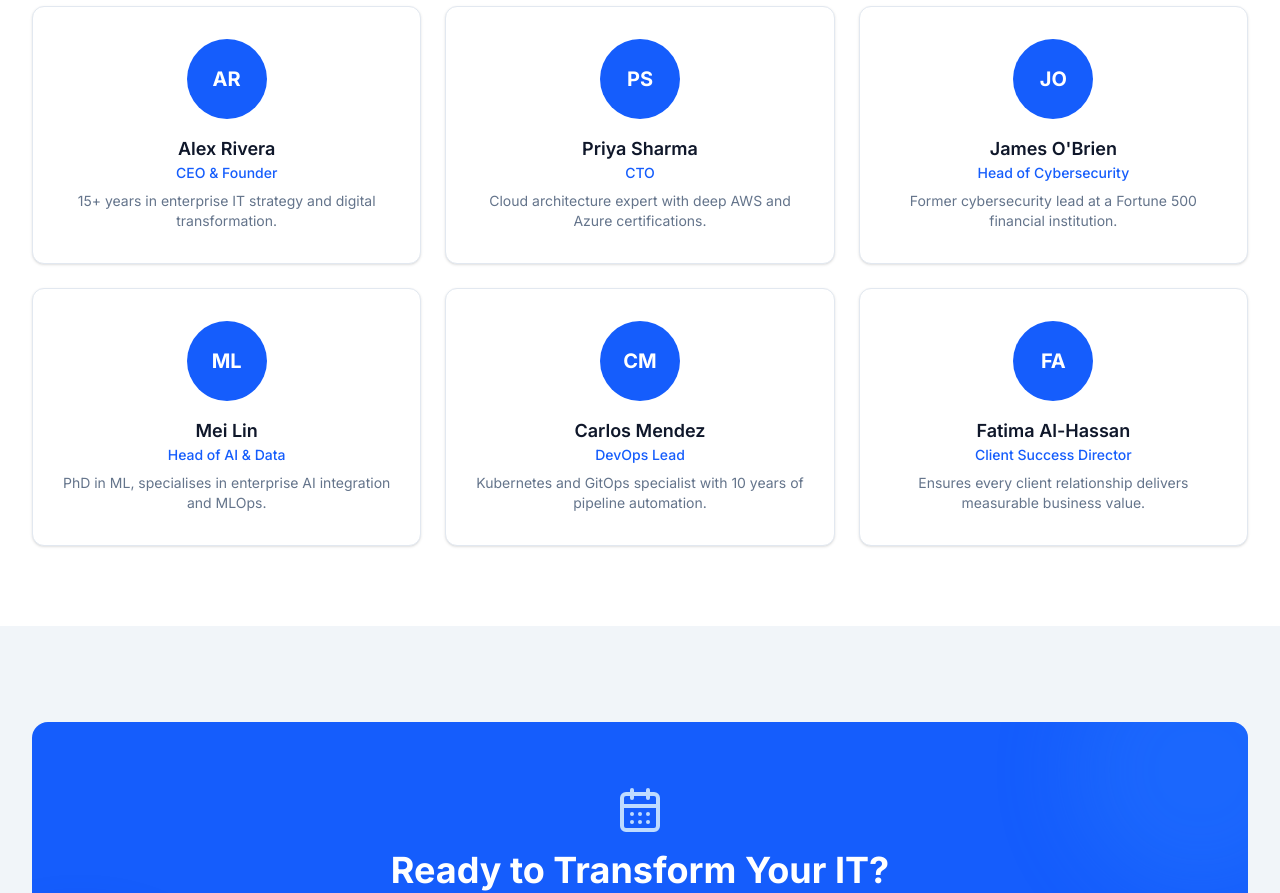
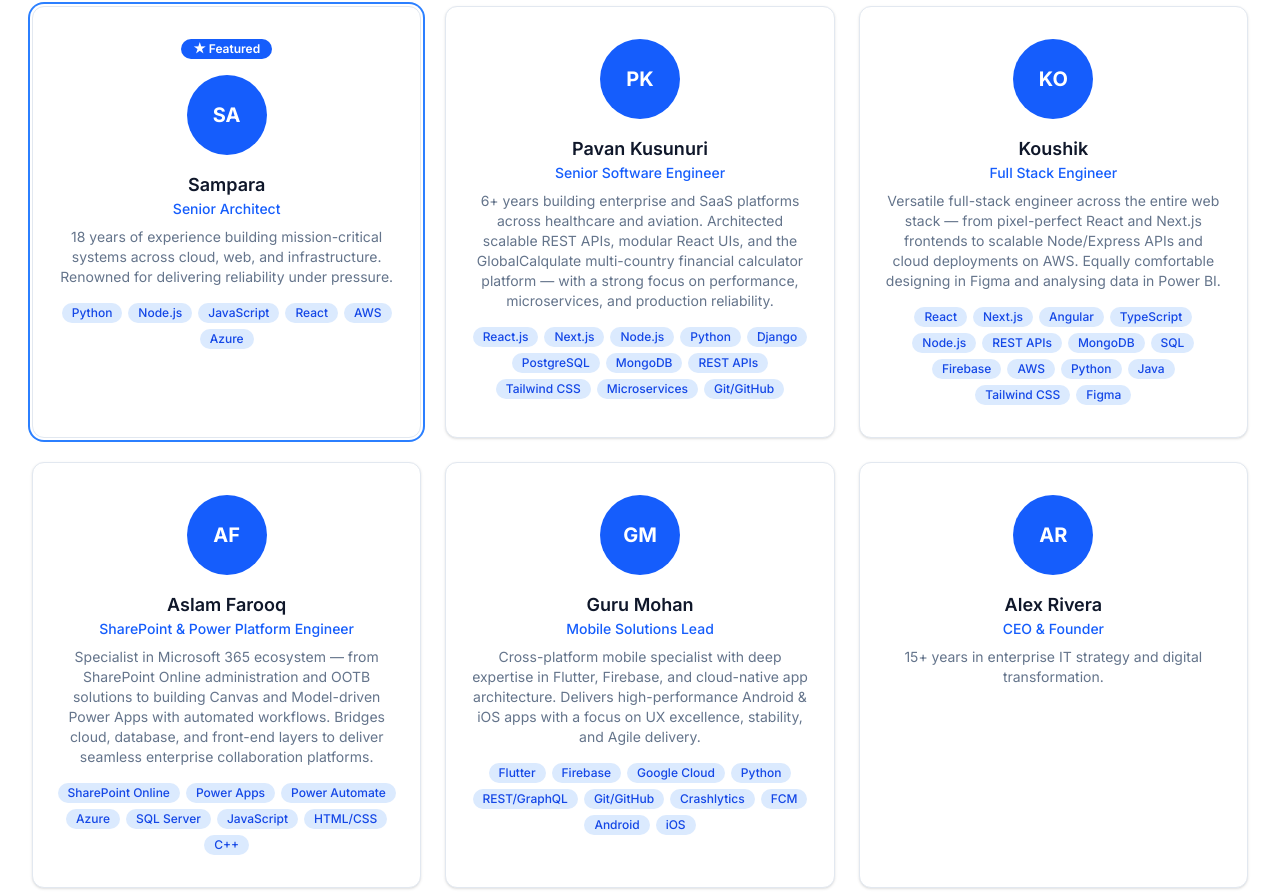
Before and after one commit to PavanKusunuri/techinifinity, a Next.js app: page /about in a window 1280 px wide. Shown: the part 1893-2786 px from the top of the page. Built offline with nearby package versions, Linux system fonts and the light colour scheme.

Commit message:
Added Teammates in the project

```diff
--- a/src/app/about/page.tsx
+++ b/src/app/about/page.tsx
@@ -1,6 +1,7 @@
 import type { Metadata } from "next";
 import { SectionHeading } from "@/components/ui/SectionHeading";
 import { Card, CardContent } from "@/components/ui/Card";
+import { Badge } from "@/components/ui/Badge";
 import { CTA } from "@/components/sections/CTA";
 import { Target, Eye, Heart, Users, Award, Globe } from "lucide-react";
 
@@ -11,6 +12,89 @@ export const metadata: Metadata = {
 };
 
 const team = [
+  {
+    name: "Sampara",
+    role: "Senior Architect",
+    bio: "18 years of experience building mission-critical systems across cloud, web, and infrastructure. Renowned for delivering reliability under pressure.",
+    avatar: "SA",
+    skills: ["Python", "Node.js", "JavaScript", "React", "AWS", "Azure"],
+    highlight: true,
+  },
+  {
+    name: "Pavan Kusunuri",
+    role: "Senior Software Engineer",
+    bio: "6+ years building enterprise and SaaS platforms across healthcare and aviation. Architected scalable REST APIs, modular React UIs, and the GlobalCalqulate multi-country financial calculator platform — with a strong focus on performance, microservices, and production reliability.",
+    avatar: "PK",
+    skills: [
+      "React.js",
+      "Next.js",
+      "Node.js",
+      "Python",
+      "Django",
+      "PostgreSQL",
+      "MongoDB",
+      "REST APIs",
+      "Tailwind CSS",
+      "Microservices",
+      "Git/GitHub",
+    ],
+  },
+  {
+    name: "Koushik",
+    role: "Full Stack Engineer",
+    bio: "Versatile full-stack engineer across the entire web stack — from pixel-perfect React and Next.js frontends to scalable Node/Express APIs and cloud deployments on AWS. Equally comfortable designing in Figma and analysing data in Power BI.",
+    avatar: "KO",
+    skills: [
+      "React",
+      "Next.js",
+      "Angular",
+      "TypeScript",
+      "Node.js",
+      "REST APIs",
+      "MongoDB",
+      "SQL",
+      "Firebase",
+      "AWS",
+      "Python",
+      "Java",
+      "Tailwind CSS",
+      "Figma",
+    ],
+  },
+  {
+    name: "Aslam Farooq",
+    role: "SharePoint & Power Platform Engineer",
+    bio: "Specialist in Microsoft 365 ecosystem — from SharePoint Online administration and OOTB solutions to building Canvas and Model-driven Power Apps with automated workflows. Bridges cloud, database, and front-end layers to deliver seamless enterprise collaboration platforms.",
+    avatar: "AF",
+    skills: [
+      "SharePoint Online",
+      "Power Apps",
+      "Power Automate",
+      "Azure",
+      "SQL Server",
+      "JavaScript",
+      "HTML/CSS",
+      "C++",
+    ],
+  },
+  {
+    name: "Guru Mohan",
+    role: "Mobile Solutions Lead",
+    bio: "Cross-platform mobile specialist with deep expertise in Flutter, Firebase, and cloud-native app architecture. Delivers high-performance Android & iOS apps with a focus on UX excellence, stability, and Agile delivery.",
+    avatar: "GM",
+    skills: [
+      "Flutter",
+      "Firebase",
+      "Google Cloud",
+      "Python",
+      "REST/GraphQL",
+      "Git/GitHub",
+      "Crashlytics",
+      "FCM",
+      "Android",
+      "iOS",
+    ],
+  },
   {
     name: "Alex Rivera",
     role: "CEO & Founder",
@@ -53,27 +137,32 @@ const values = [
   {
     icon: Target,
     title: "Results-Driven",
-    description: "Every engagement is measured against clear business outcomes and ROI.",
+    description:
+      "Every engagement is measured against clear business outcomes and ROI.",
   },
   {
     icon: Heart,
     title: "Client-First",
-    description: "Your success is our success. We go beyond the brief to deliver real impact.",
+    description:
+      "Your success is our success. We go beyond the brief to deliver real impact.",
   },
   {
     icon: Award,
     title: "Excellence",
-    description: "We hold ourselves to the highest standards of technical and delivery quality.",
+    description:
+      "We hold ourselves to the highest standards of technical and delivery quality.",
   },
   {
     icon: Users,
     title: "Collaboration",
-    description: "We work as an extension of your team, not an external vendor.",
+    description:
+      "We work as an extension of your team, not an external vendor.",
   },
   {
     icon: Globe,
     title: "Innovation",
-    description: "Staying at the frontier of technology to bring you the best solutions.",
+    description:
+      "Staying at the frontier of technology to bring you the best solutions.",
   },
   {
     icon: Eye,
@@ -97,9 +186,10 @@ export default function AboutPage() {
             in the Digital Age
           </h1>
           <p className="text-xl text-[var(--color-muted-foreground)] max-w-3xl mx-auto leading-relaxed">
-            Founded in 2010, Techinifity has grown from a boutique consultancy to a trusted
-            technology partner for over 50 enterprises across 12 countries. Our mission is
-            simple: make excellent technology accessible to every business.
+            Founded in 2010, Techinifity has grown from a boutique consultancy
+            to a trusted technology partner for over 50 enterprises across 12
+            countries. Our mission is simple: make excellent technology
+            accessible to every business.
           </p>
         </div>
       </section>
@@ -112,11 +202,14 @@ export default function AboutPage() {
               <div className="h-2 bg-blue-600" />
               <CardContent className="pt-6">
                 <Target className="w-10 h-10 text-blue-600 mb-4" />
-                <h2 className="text-2xl font-bold mb-3 text-[var(--color-foreground)]">Our Mission</h2>
+                <h2 className="text-2xl font-bold mb-3 text-[var(--color-foreground)]">
+                  Our Mission
+                </h2>
                 <p className="text-[var(--color-muted-foreground)] leading-relaxed">
-                  To empower organisations of every size to harness the full potential of modern
-                  technology — through expert guidance, pragmatic implementation, and a genuine
-                  commitment to long-term success.
+                  To empower organisations of every size to harness the full
+                  potential of modern technology — through expert guidance,
+                  pragmatic implementation, and a genuine commitment to
+                  long-term success.
                 </p>
               </CardContent>
             </Card>
@@ -124,11 +217,14 @@ export default function AboutPage() {
               <div className="h-2 bg-slate-800 dark:bg-slate-200" />
               <CardContent className="pt-6">
                 <Eye className="w-10 h-10 text-slate-700 dark:text-slate-300 mb-4" />
-                <h2 className="text-2xl font-bold mb-3 text-[var(--color-foreground)]">Our Vision</h2>
+                <h2 className="text-2xl font-bold mb-3 text-[var(--color-foreground)]">
+                  Our Vision
+                </h2>
                 <p className="text-[var(--color-muted-foreground)] leading-relaxed">
-                  A world where technology is not a barrier but a bridge — connecting ideas to
-                  outcomes, businesses to customers, and teams to their full potential. We see a
-                  future where every organisation operates with digital confidence.
+                  A world where technology is not a barrier but a bridge —
+                  connecting ideas to outcomes, businesses to customers, and
+                  teams to their full potential. We see a future where every
+                  organisation operates with digital confidence.
                 </p>
               </CardContent>
             </Card>
@@ -152,8 +248,12 @@ export default function AboutPage() {
                   <div className="w-12 h-12 rounded-full bg-blue-50 dark:bg-blue-950 flex items-center justify-center mx-auto mb-4">
                     <Icon className="w-6 h-6 text-blue-600" />
                   </div>
-                  <h3 className="font-semibold text-lg text-[var(--color-foreground)] mb-2">{v.title}</h3>
-                  <p className="text-sm text-[var(--color-muted-foreground)]">{v.description}</p>
+                  <h3 className="font-semibold text-lg text-[var(--color-foreground)] mb-2">
+                    {v.title}
+                  </h3>
+                  <p className="text-sm text-[var(--color-muted-foreground)]">
+                    {v.description}
+                  </p>
                 </Card>
               );
             })}
@@ -171,14 +271,38 @@ export default function AboutPage() {
           />
           <div className="grid grid-cols-1 sm:grid-cols-2 lg:grid-cols-3 gap-6">
             {team.map((member) => (
-              <Card key={member.name} hover className="text-center">
+              <Card
+                key={member.name}
+                hover
+                className={`text-center ${"highlight" in member && member.highlight ? "ring-2 ring-blue-500 ring-offset-2 dark:ring-offset-slate-900" : ""}`}
+              >
                 <CardContent className="flex flex-col items-center py-8">
+                  {"highlight" in member && member.highlight && (
+                    <span className="inline-flex items-center gap-1 px-3 py-0.5 rounded-full bg-blue-600 text-white text-xs font-semibold mb-4">
+                      ★ Featured
+                    </span>
+                  )}
                   <div className="w-20 h-20 rounded-full bg-blue-600 flex items-center justify-center text-white text-xl font-bold mb-4">
                     {member.avatar}
                   </div>
-                  <h3 className="font-semibold text-lg text-[var(--color-foreground)]">{member.name}</h3>
-                  <p className="text-blue-600 dark:text-blue-400 text-sm font-medium mb-2">{member.role}</p>
-                  <p className="text-[var(--color-muted-foreground)] text-sm text-center">{member.bio}</p>
+                  <h3 className="font-semibold text-lg text-[var(--color-foreground)]">
+                    {member.name}
+                  </h3>
+                  <p className="text-blue-600 dark:text-blue-400 text-sm font-medium mb-2">
+                    {member.role}
+                  </p>
+                  <p className="text-[var(--color-muted-foreground)] text-sm text-center mb-4">
+                    {member.bio}
+                  </p>
+                  {"skills" in member && member.skills && (
+                    <div className="flex flex-wrap justify-center gap-1.5">
+                      {(member.skills as string[]).map((skill) => (
+                        <Badge key={skill} variant="blue">
+                          {skill}
+                        </Badge>
+                      ))}
+                    </div>
+                  )}
                 </CardContent>
               </Card>
             ))}
```
